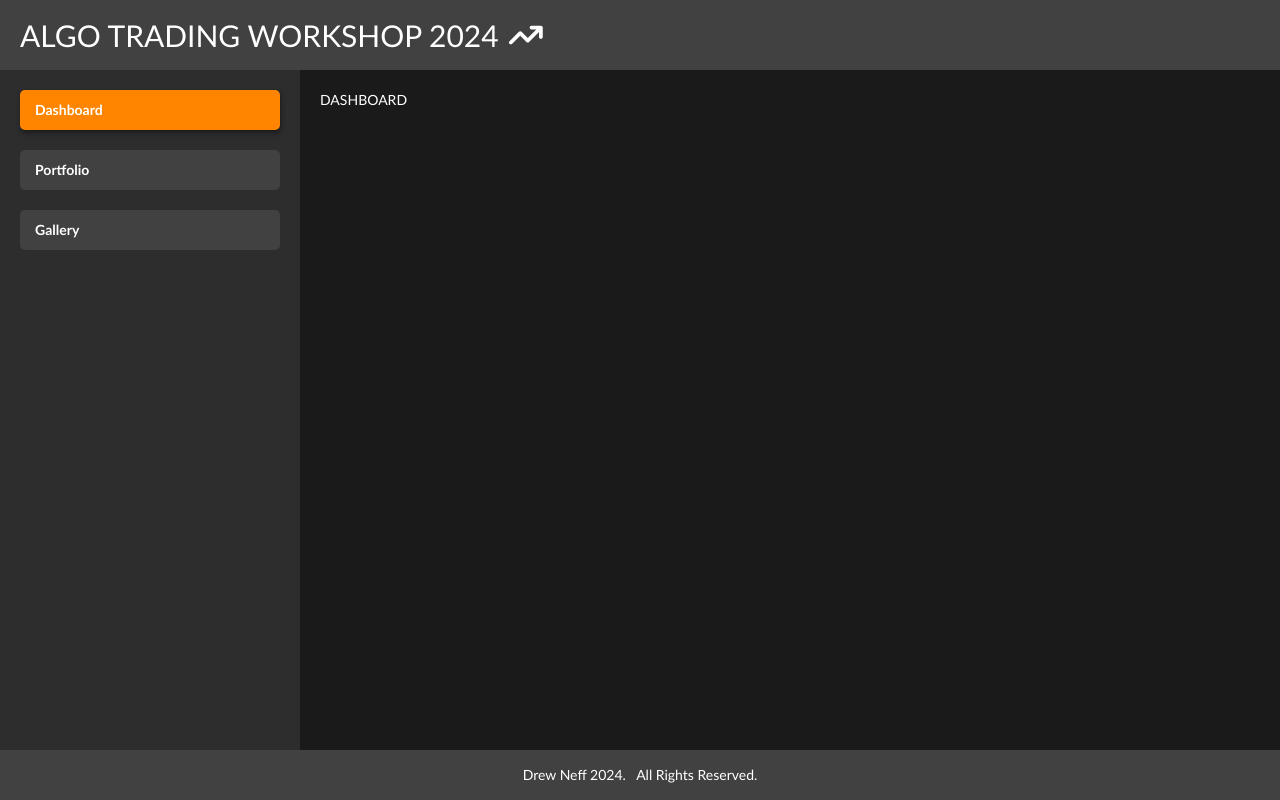
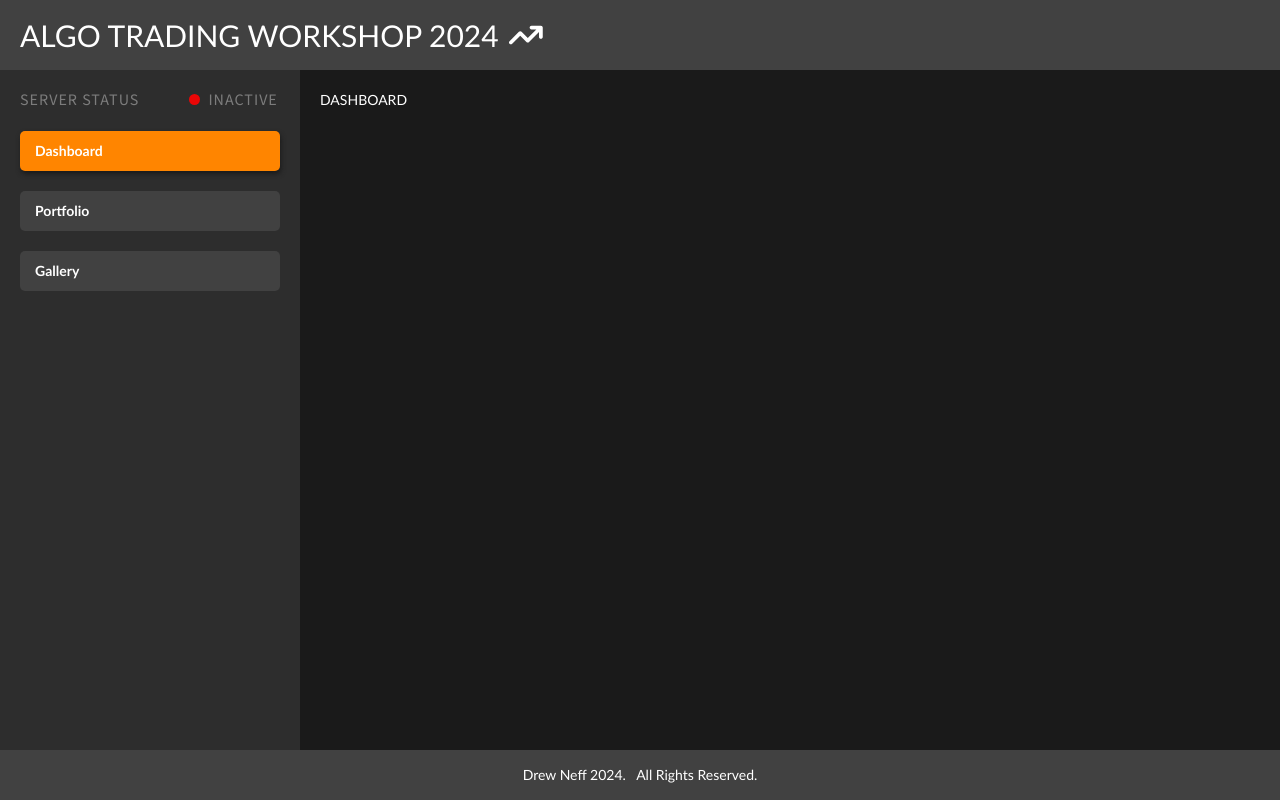
Before and after one commit to drewjneff/TradingProject, a React app in the folder frontend/trading-project/: page / in a window 1280 px wide. Built offline with nearby package versions, Linux system fonts and the light colour scheme; no server answers.

Commit message:
Add server healthcheck

```diff
--- a/frontend/trading-project/src/Main.js
+++ b/frontend/trading-project/src/Main.js
@@ -1,12 +1,24 @@
-import React, { useContext } from "react";
+import React, { useContext, useEffect } from "react";
 import { FontAwesomeIcon } from "@fortawesome/react-fontawesome";
-import { faArrowTrendUp } from "@fortawesome/free-solid-svg-icons";
+import { faArrowTrendUp, faCircle } from "@fortawesome/free-solid-svg-icons";
 import { AppContext } from "./helpers/AppContext";
+import {checkServerStatus} from "./helpers/ServerHealthCheck";
 import Gallery from "./components/Gallery/Gallery";
 import "./Main.less";
 
 function Main() {
-    const { sidebarTab, setSidebarTab } = useContext(AppContext);
+    const { sidebarTab, setSidebarTab, serverStatus, setServerStatus } = useContext(AppContext);
+
+    useEffect(() => {
+        const updateServerStatus = () => {
+            checkServerStatus().then(status => {
+                setServerStatus(status);
+            });
+        };
+        const intervalId = setInterval(updateServerStatus, 20000);
+        updateServerStatus();
+        return () => { clearInterval(intervalId)};
+    }, []);
 
     const renderMainContent = () => {
         const contentMap = {
@@ -26,34 +38,41 @@ function Main() {
             </div>
             <div className="layout-cols">
                 <div className="sidebar">
+                    <div className='app-details'>
+                        SERVER STATUS
+                        <div className='server-status'>
+                            <div className={`icon ${serverStatus ? '' : 'inactive'}`}>
+                                <FontAwesomeIcon icon={faCircle} />
+                            </div>
+                            {serverStatus ? 'ACTIVE' : 'INACTIVE'}
+                        </div>
+                    </div>
+                    <div className='sidebar-menu'>
                         <div
-                        className={`menu-item ${
-                            sidebarTab == "Dashboard" ? "active" : ""
+                            className={`menu-item ${sidebarTab == "Dashboard" ? "active" : ""
                                 }`}
                             onClick={() => setSidebarTab("Dashboard")}
                         >
                             Dashboard
                         </div>
                         <div
-                        className={`menu-item ${
-                            sidebarTab == "Portfolio" ? "active" : ""
+                            className={`menu-item ${sidebarTab == "Portfolio" ? "active" : ""
                                 }`}
                             onClick={() => setSidebarTab("Portfolio")}
                         >
                             Portfolio
                         </div>
                         <div
-                        className={`menu-item ${
-                            sidebarTab == "Gallery" ? "active" : ""
+                            className={`menu-item ${sidebarTab == "Gallery" ? "active" : ""
                                 }`}
                             onClick={() => setSidebarTab("Gallery")}
                         >
                             Gallery
                         </div>
                     </div>
+                </div>
                 <div className="main-content">
                     {renderMainContent(sidebarTab)}
-                    {/* <div className="chart-container">Chart</div> */}
                 </div>
             </div>
             <div className="footer">
--- a/frontend/trading-project/src/Main.less
+++ b/frontend/trading-project/src/Main.less
@@ -31,11 +31,44 @@
 
   .sidebar {
     background-color: @bg2;
+  }
+
+  .sidebar-menu {
     padding: 20px;
     display: flex;
     flex-direction: column;
     gap: 20px;
   }
+
+  .app-details {
+    padding: 20px;
+    letter-spacing: 1px;
+    font-size: 16px;
+    color: @bg6;
+    padding-bottom: 0px;
+    font-family: SourceSans3;
+    display: flex;
+  }
+
+  .server-status {
+    display: flex;
+    font-size: 16px;
+    margin-left: 50px;
+
+    .icon {
+        margin-top: 1px;
+        margin-right: 8px;
+        font-size: 11px;
+        color: green;
+
+        &.inactive {
+            color: @primary-danger;
+        }
+
+    }
+
+  }
+
 
   .sidebar .menu-item {
     background-color: @bg3;
--- a/frontend/trading-project/src/helpers/AppContext.js
+++ b/frontend/trading-project/src/helpers/AppContext.js
@@ -7,13 +7,14 @@ export const AppProvider = ({ children }) => {
     const params = Object.fromEntries(searchParams.entries());
 
     //States to be held within the context
-    const [sidebarTab, setSidebarTab] = useState(
-        params.tab ? params.tab : "Dashboard"
-    );
+    const [sidebarTab, setSidebarTab] = useState(params.tab ? params.tab : "Dashboard");
+    const [serverStatus, setServerStatus] = useState(false);
 
     const contextValues = {
         sidebarTab,
         setSidebarTab,
+        serverStatus,
+        setServerStatus
     };
 
     return (
--- /dev/null
+++ b/frontend/trading-project/src/helpers/ServerHealthCheck.js
@@ -0,0 +1,15 @@
+import axios from 'axios';
+
+export const checkServerStatus = () => {
+    return axios.get('http://127.0.0.1:5001/api/health')
+        .then(response => {
+            if (response.status === 200 && response.data.status === 'running') {
+                return true;
+            } else {
+                return false;
+            }
+        })
+        .catch(() => {
+            return false;
+        });
+};
```
Also changed, not shown: 1 other file (tests, documents, lock files or other folders). Lines whose indentation alone changed are shown as unchanged.
